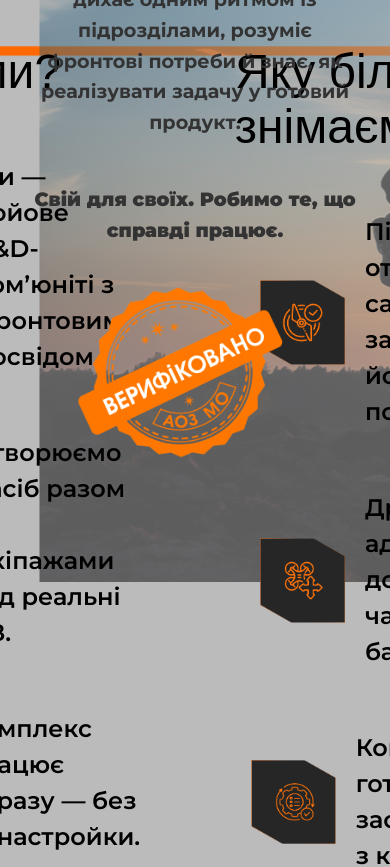
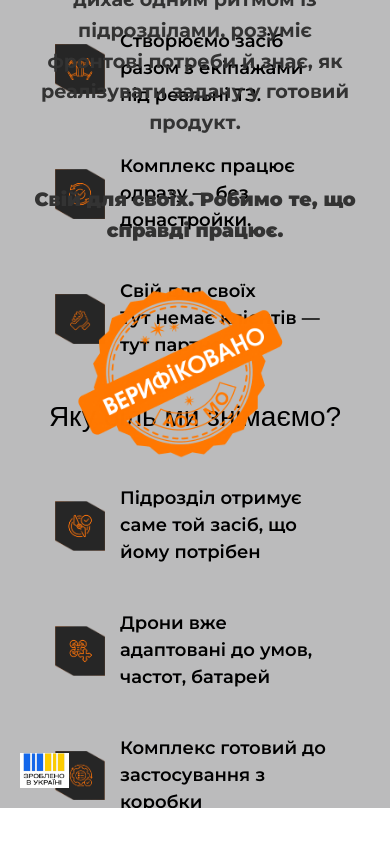
Before and after one commit to Cennge/UASkyline, a React (Vite) app: page / in a window 390 px wide. Shown: the part 880-1747 px from the top of the page. After the commit the page ends 1688 px from the top, so only its background shows below. Built offline with nearby package versions, Linux system fonts and the light colour scheme; a web font is replaced by a local one.

Commit message:
2nd page DONE

```diff
--- a/src/components/page2/Page2.css
+++ b/src/components/page2/Page2.css
@@ -1,29 +1,32 @@
 .page2-skyline-container {
+    font-family: "Montserrat", sans-serif;
+    font-weight: 650;
+    height: 100vh;
+    box-sizing: border-box;
+    display: flex;
+    align-items: center;
+    justify-content: center;
+    font-size: 1.2rem;
     position: relative;
-    padding: 80px 40px;
-    font-family: "Montserrat", sans-serif;
 }
 
 .page2-skyline-background {
     position: absolute;
-    margin-top: 20px;
-    top: 0;
+    top: 10;
     left: 0;
     width: 100%;
     height: 100%;
     z-index: 1;
-    object-fit: cover;
-    opacity: 0.15;
-    user-select: none;
-    pointer-events: none;
 }
-.page2-image-background {
-    position: absolute;
-    max-width: 1px;
-    transform: translate(-50%, -50%);
-    opacity: 0.5;
-    z-index: 2;
+
+.page2-skyline-content {
+    display: flex;
+    width: 100%;
+    height: 100%;
+    padding: 80px;
+    box-sizing: border-box;
 }
+
 .page2-columns {
     display: flex;
     justify-content: center;
@@ -72,3 +75,91 @@
     line-height: 1.5;
     font-weight: 600;
 }
+
+.page2-madeinua-icon {
+    position: absolute;
+    left: 40px;
+    bottom: 50px;
+    height: 50px;
+    z-index: 10;
+}
+/* ---------- Адаптив для планшетов (max-width: 1024px) ---------- */
+@media (max-width: 1024px) {
+    .page2-columns {
+        flex-direction: column;
+        align-items: center;
+        gap: 40px;
+        padding: 0 40px;
+    }
+     .page2-skyline-background {
+        display: none;
+    }
+
+    .page2-column {
+        max-width: 100%;
+    }
+
+    .page2-title {
+        font-size: 36px;
+        text-align: center;
+    }
+
+    .page2-item {
+        flex-direction: row;
+        justify-content: flex-start;
+        padding: 15px 20px;
+    }
+
+    .page2-item img {
+        width: 65px;
+        height: 65px;
+    }
+
+    .page2-item p {
+        font-size: 20px;
+    }
+
+    .page2-skyline-content {
+        padding: 40px;
+    }
+}
+
+/* ---------- Адаптив для телефонов (max-width: 600px) ---------- */
+@media (max-width: 600px) {
+    .page2-columns {
+        gap: 30px;
+    }
+
+    .page2-title {
+        font-size: 28px;
+    }
+
+    .page2-item {
+        gap: 15px;
+        padding: 12px 15px;
+    }
+
+    .page2-item img {
+        width: 50px;
+        height: 50px;
+    }
+
+    .page2-item p {
+        font-size: 18px;
+    }
+
+    .page2-skyline-content {
+        padding: 20px;
+    }
+
+    .page2-madeinua-icon {
+        left: 20px;
+        bottom: 20px;
+        height: 35px;
+    }
+
+    .corner-left,
+    .corner-right {
+        width: 40px !important;
+    }
+}
--- a/src/components/page2/page2.tsx
+++ b/src/components/page2/page2.tsx
@@ -10,9 +10,10 @@ export function Page2() {
                 data-aos="fade-up"
                 data-aos-duration="500"
             />
-            <div className="page2-image-background">
+            {/* <div className="page2-image-background">
                 <img src="./public/backgrounds/background2slide.jpg" alt="Background" />
-                </div>
+                </div> */}
+            <img className="page2-madeinua-icon" src="./public/img/madeInUa.jpg" alt="Made in UA" />
 
             <div className="page2-columns">
                 <div className="page2-column">
```
Also changed, not shown: public/img/madeInUa.jpg (added).
